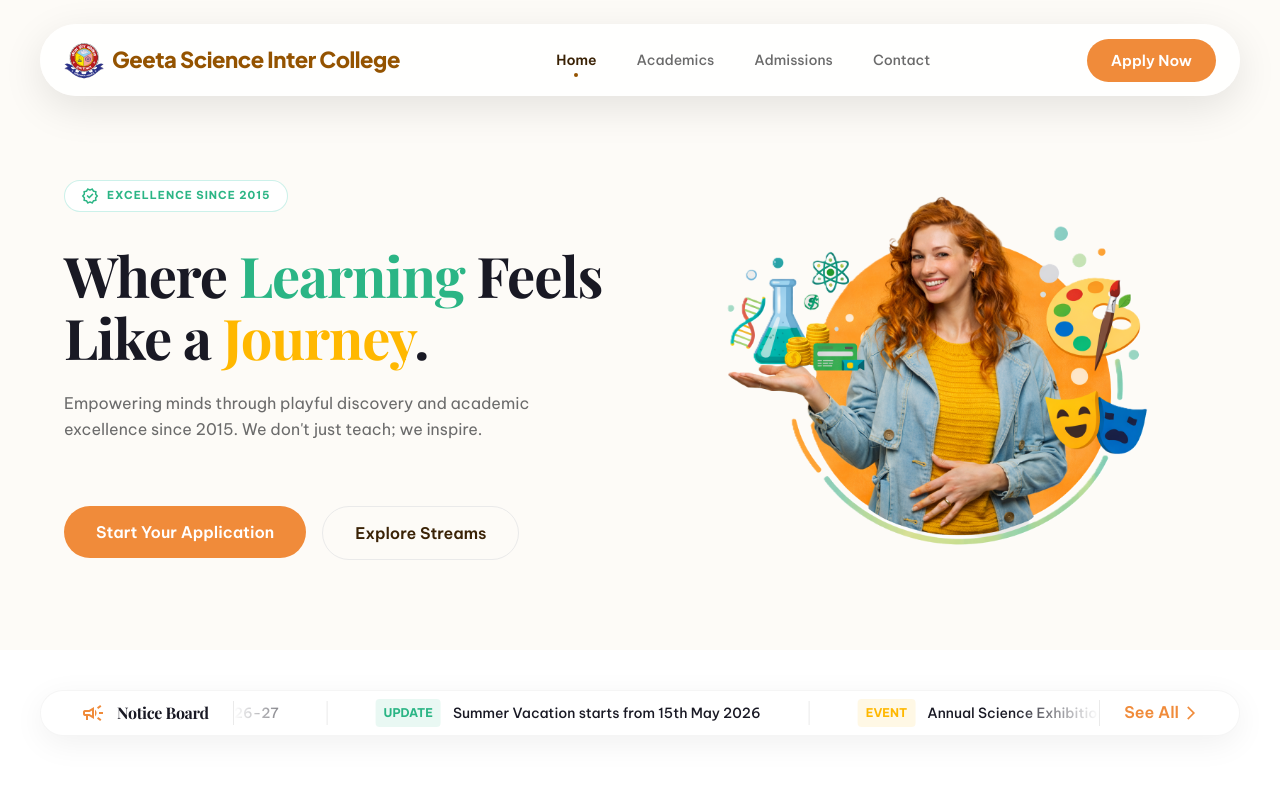
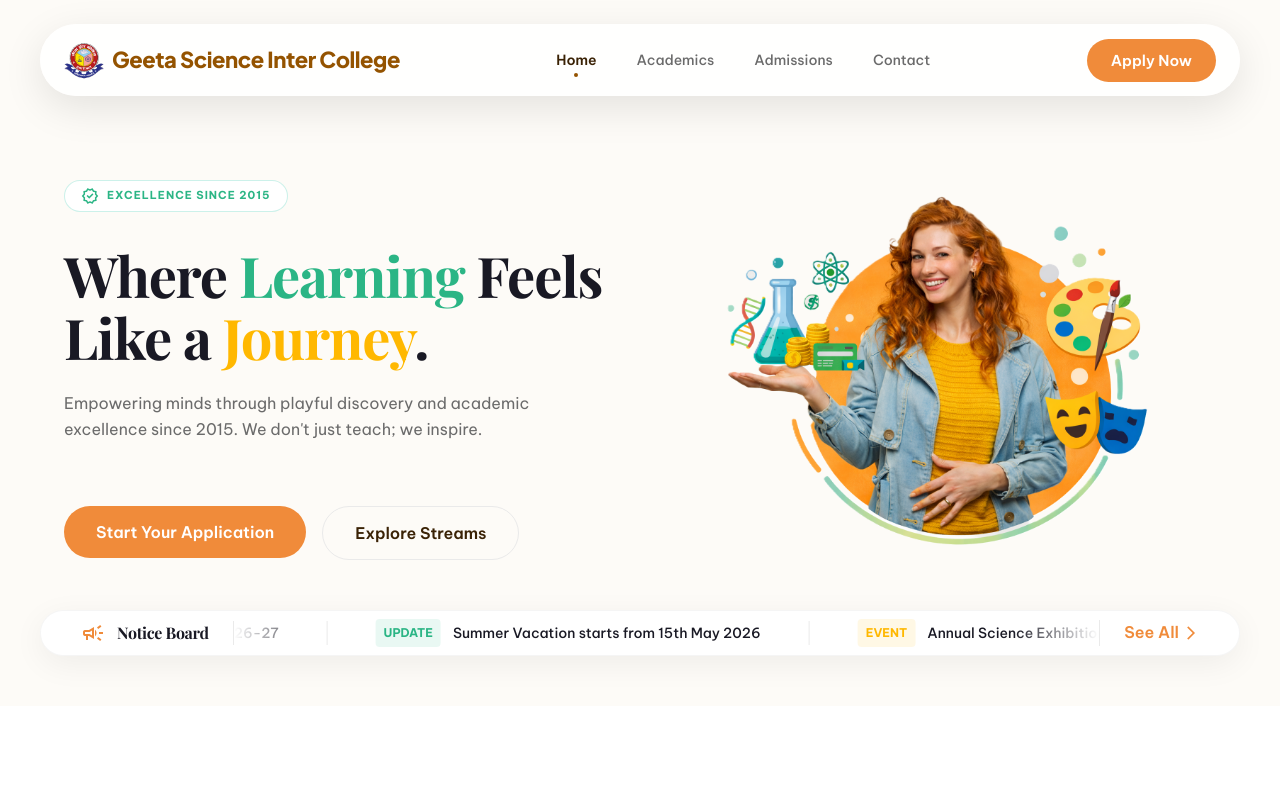
Before and after one commit to Subhampas1/geetascienceintercollege, a React (Vite) app: page / in a window 1280 px wide. Shown: the top 791 px of the page. Built offline with nearby package versions, Linux system fonts and the light colour scheme; a web font is replaced by a local one.

Commit message:
Overlap Notice Board pill over Hero section on desktop

```diff
--- a/src/pages/Home.css
+++ b/src/pages/Home.css
@@ -87,7 +87,17 @@ section {
 .notice-section {
   padding: 40px 0;
   background-color: var(--color-bg-cream);
-  margin-top: -30px; /* Pull it slightly into the hero section if desired, or just leave it */
+}
+
+@media (min-width: 992px) {
+  .notice-section {
+    background-color: transparent !important;
+    margin-top: -70px;
+    margin-bottom: 50px;
+    padding: 0;
+    position: relative;
+    z-index: 20;
+  }
 }
 
 .notice-container {
```
